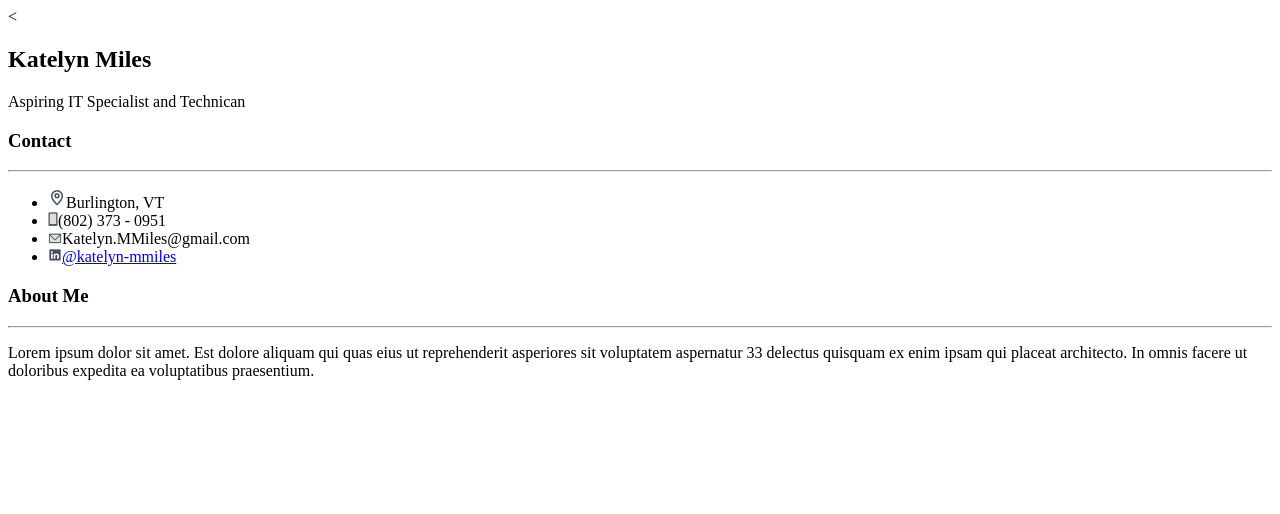
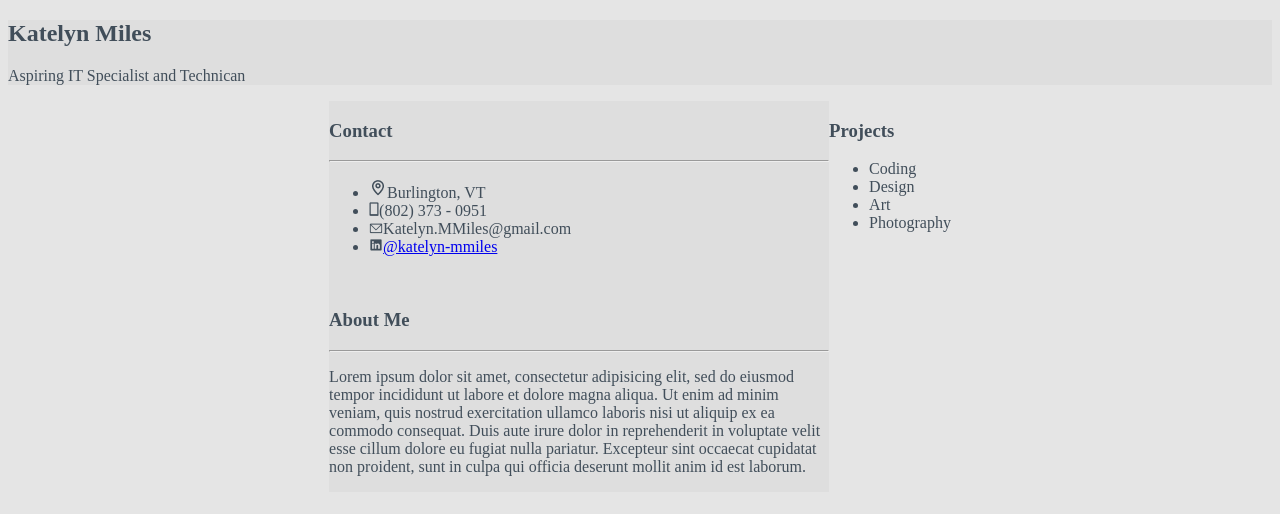
Before and after one commit to katie-miles/Resume, a plain HTML site: page index.html in a window 1280 px wide. Drawn offline with Linux system fonts and the light colour scheme.

Commit message:
Add files via upload

```diff
--- a/css/style.css
+++ b/css/style.css
@@ -0,0 +1,25 @@
+body{
+  background: #E5E5E5;
+  color:#414E5A;
+}
+
+header{
+  background:#DEDEDE;
+  margin:0 auto;
+}
+header div{
+  width:1000px;
+}
+
+.mainContainer{
+  display: flex;
+  justify-content: center;
+  flex-direction: row;
+  width:1000px;
+  margin:0 auto;
+}
+
+.leftSide{
+  background: #DEDEDE;
+  width:50%;
+}
--- a/index.html
+++ b/index.html
@@ -3,33 +3,43 @@
   <head>
     <meta charset="utf-8">
     <title>Katelyn Miles</title>
-    <<link rel="stylesheet" href="css/style.css">
+    <link rel="stylesheet" href="css/style.css">
   </head>
   <body>
 
     <header>
+      <div>
       <h2>Katelyn Miles</h2>
       <p>Aspiring IT Specialist and Technican</p>
+      </div>
     </header>
 
     <main class="mainContainer">
       <section class="leftSide">
+
         <h3>Contact</h3>
         <hr>
         <ul>
           <li><img src="images/Pin.png" alt="Pin Icon">Burlington, VT</li>
           <li><img src="images/Phone.png" alt="Phone Icon">(802) 373 - 0951</li>
           <li><img src="images/Email.png" alt="Email/Envelope Icon">Katelyn.MMiles@gmail.com</li>
-          <li><img src="images/Linkedin.png" alt="LinkedIn Icon/logo"><a href="https://www.linkedin.com/in/katelyn-mmiles/">@katelyn-mmiles</a></li>
+          <li><img src="images/LinkedIn.png" alt="LinkedIn Icon/logo"><a href="https://www.linkedin.com/in/katelyn-mmiles/">@katelyn-mmiles</a></li>
         </ul>
+        <br>
 
         <h3>About Me</h3>
         <hr>
-        <p> Lorem ipsum dolor sit amet. Est dolore aliquam qui quas eius ut reprehenderit asperiores sit voluptatem aspernatur 33 delectus quisquam ex enim ipsam qui placeat architecto. In omnis facere ut doloribus expedita ea voluptatibus praesentium.</p>
+        <p>Lorem ipsum dolor sit amet, consectetur adipisicing elit, sed do eiusmod tempor incididunt ut labore et dolore magna aliqua. Ut enim ad minim veniam, quis nostrud exercitation ullamco laboris nisi ut aliquip ex ea commodo consequat. Duis aute irure dolor in reprehenderit in voluptate velit esse cillum dolore eu fugiat nulla pariatur. Excepteur sint occaecat cupidatat non proident, sunt in culpa qui officia deserunt mollit anim id est laborum.</p>
       </section>
 
       <section class="rightSide">
-
+        <h3>Projects</h3>
+        <ul>
+          <li>Coding</li>
+          <li>Design</li>
+          <li>Art</li>
+          <li>Photography</li>
+        </ul>
       </section>
     </main>
 
```
